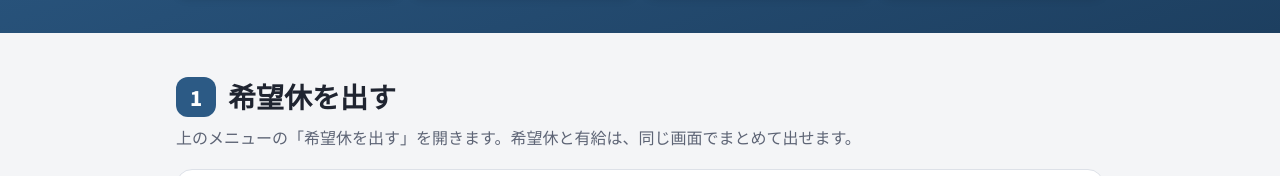
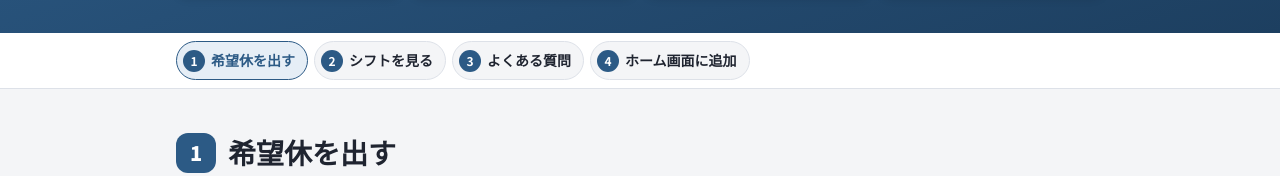
Before and after one commit to shift-hub-app/shift-hub-app.github.io, a plain HTML site: page guide.html in a window 1280 px wide. Shown: the part 214-390 px from the top of the page. Drawn offline with Linux system fonts and the light colour scheme.

Commit message:
使い方ページ：スクロール後も押せる目次を上部に固定
Co-Authored-By: Claude Opus 5.5 <noreply@anthropic.com>

```diff
--- a/guide.html
+++ b/guide.html
@@ -143,6 +143,14 @@
   .ico { display: inline-flex; vertical-align: -4px; width: 20px; height: 20px; }
   .url { display: block; margin: 14px 0 0; background: #fff; border: 2px solid var(--primary); border-radius: 12px; padding: 14px; text-align: center; font-weight: 900; font-size: 17px; text-decoration: none; word-break: break-all; }
 
+  /* スクロール後も出る目次（上部に固定） */
+  .stick { position: sticky; top: 0; z-index: 10; background: rgba(255,255,255,.96); border-bottom: 1px solid var(--line); backdrop-filter: blur(6px); -webkit-backdrop-filter: blur(6px); }
+  .stick nav { display: flex; gap: 6px; overflow-x: auto; padding: 8px 16px; max-width: 960px; margin: 0 auto; scrollbar-width: none; }
+  .stick nav::-webkit-scrollbar { display: none; }
+  .stick a { flex: none; display: inline-flex; align-items: center; gap: 6px; text-decoration: none; color: var(--text); font-weight: 700; font-size: 14px; padding: 6px 12px 6px 6px; border-radius: 999px; background: var(--bg); border: 1px solid var(--line); }
+  .stick a .n { width: 22px; height: 22px; border-radius: 50%; display: grid; place-items: center; background: var(--primary); color: #fff; font-size: 12px; }
+  .stick a.on { background: var(--primary-soft); border-color: var(--primary); color: var(--primary); }
+  section.chap { scroll-margin-top: 56px; }
   footer { color: var(--muted); font-size: 13px; text-align: center; padding: 36px 0 48px; }
 </style>
 </head>
@@ -160,6 +168,13 @@
     </nav>
   </div>
 </header>
+
+<div class="stick"><nav aria-label="目次">
+  <a href="#req"><span class="n">1</span>希望休を出す</a>
+  <a href="#view"><span class="n">2</span>シフトを見る</a>
+  <a href="#faq"><span class="n">3</span>よくある質問</a>
+  <a href="#home"><span class="n">4</span>ホーム画面に追加</a>
+</nav></div>
 
 <main class="wrap">
 
@@ -422,5 +437,19 @@
 </main>
 
 <footer>シフトアプリの使い方（社員用）</footer>
+<script>
+  // いま読んでいる章を、上部の目次で色付きにする
+  (function () {
+    var links = Array.prototype.slice.call(document.querySelectorAll('.stick a'));
+    if (!('IntersectionObserver' in window)) return;
+    var io = new IntersectionObserver(function (es) {
+      es.forEach(function (e) {
+        if (!e.isIntersecting) return;
+        links.forEach(function (a) { a.classList.toggle('on', a.getAttribute('href') === '#' + e.target.id); });
+      });
+    }, { rootMargin: '-60px 0px -60% 0px' });
+    document.querySelectorAll('section.chap').forEach(function (s) { io.observe(s); });
+  })();
+</script>
 </body>
 </html>
```
